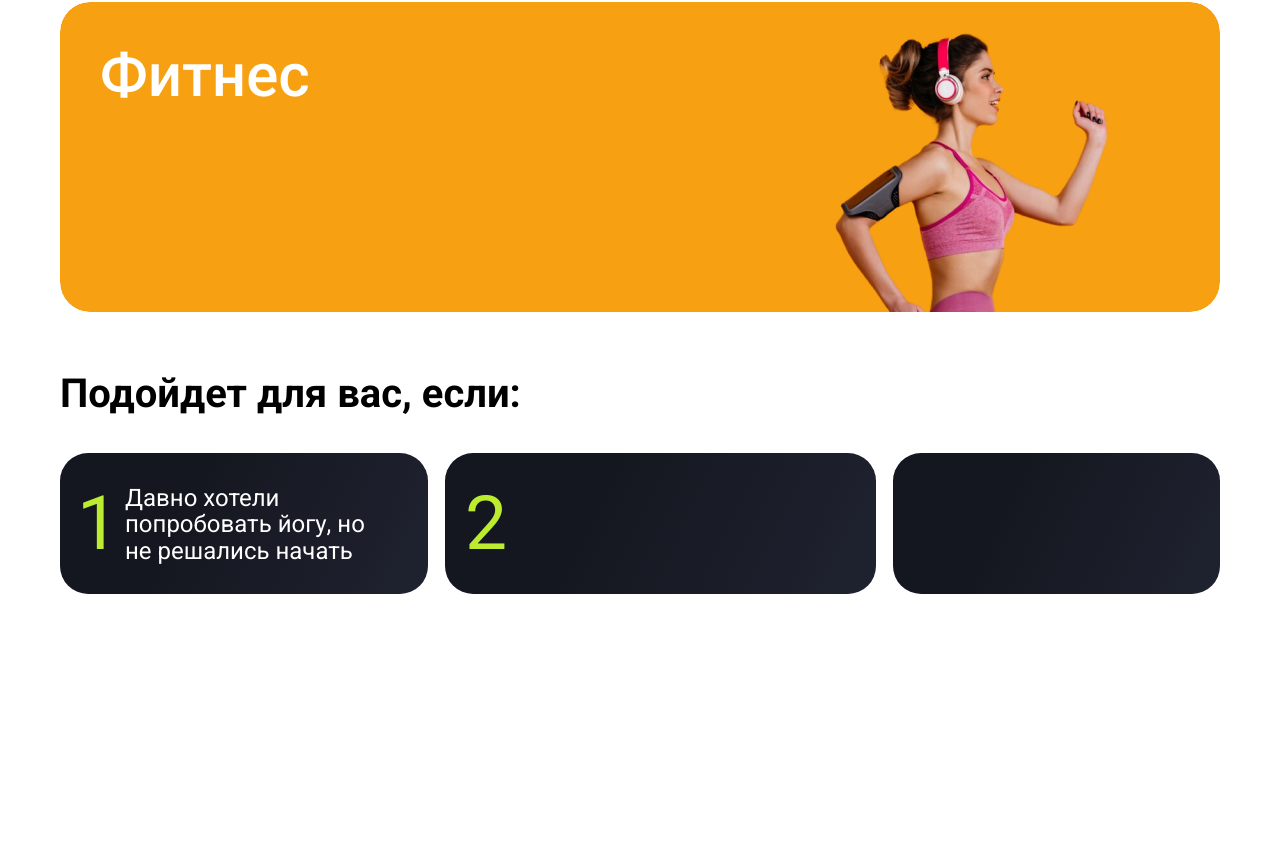
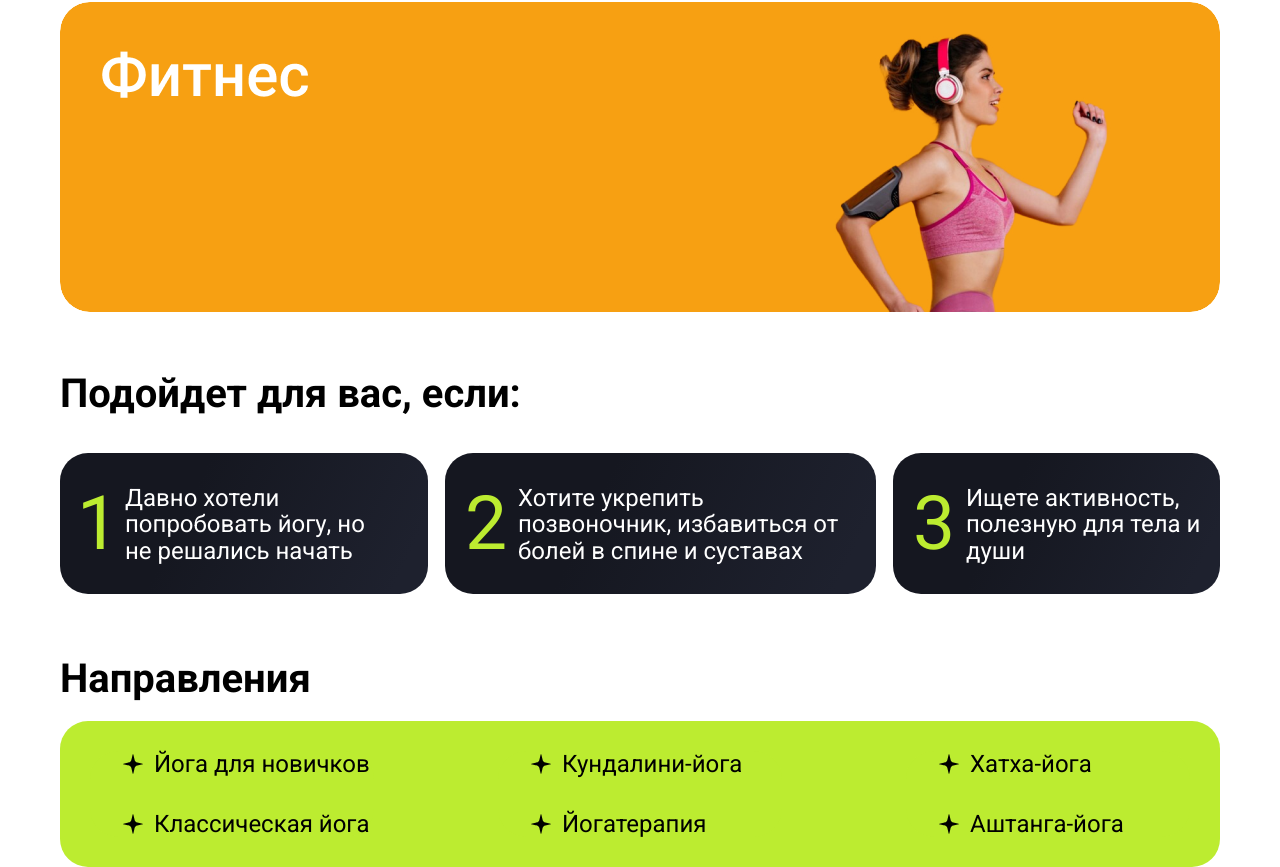
Before and after one commit to Veritas-lab/Sky_fitnessPro, a Next.js app: page /course/1 in a window 1280 px wide. Shown: the part 178-1045 px from the top of the page. Before the commit the page ends 800 px from the top, so only its background shows below. Built offline with nearby package versions, Linux system fonts and the light colour scheme.

Commit message:
Продолжаю работать над страницей курса

```diff
--- a/src/app/course/[id]/page.tsx
+++ b/src/app/course/[id]/page.tsx
@@ -25,11 +25,16 @@ export default function CoursePage() {
 
   useEffect(() => {
     setIsMounted(true);
+    return () => {
+      setIsMounted(false);
+    };
   }, []);
 
   useEffect(() => {
     if (params?.id && typeof params.id === "string") {
       setCourseId(params.id);
+    } else {
+      setCourseId("");
     }
   }, [params]);
 
@@ -58,6 +63,8 @@ export default function CoursePage() {
     <>
       <Header onLoginClick={handleLoginClick} />
       <main className={styles.courseMain}>
+        {isMounted && (
+          <>
             <div className={styles.courseImageContainer}>
               {courseId ? (
                 <img
@@ -81,12 +88,81 @@ export default function CoursePage() {
                   </div>
                   <div className={styles.courseTextBlock2}>
                     <span className={styles.courseTextNumber2}>2</span>
+                    <p className={styles.courseTextDescription2}>
+                      Хотите укрепить позвоночник, избавиться от болей в спине и суставах
+                    </p>
                   </div>
                   <div className={styles.courseTextBlock3}>
-                {/* Контент будет добавлен */}
+                    <span className={styles.courseTextNumber3}>3</span>
+                    <p className={styles.courseTextDescription}>
+                      Ищете активность, полезную для тела и души
+                    </p>
                   </div>
                 </div>
               </div>
+            )}
+            {courseId && (
+              <div className={styles.directionsSection}>
+                <h2 className={styles.directionsTitle}>Направления</h2>
+                <div className={styles.directionsFrame}>
+                  <div className={styles.directionBlock}>
+                    <div className={styles.directionItem}>
+                      <img
+                        src="/img/Sparcle.svg"
+                        alt="icon"
+                        className={styles.directionsIcon}
+                      />
+                      <span className={styles.directionsText}>Йога для новичков</span>
+                    </div>
+                    <div className={styles.directionItem}>
+                      <img
+                        src="/img/Sparcle.svg"
+                        alt="icon"
+                        className={styles.directionsIcon}
+                      />
+                      <span className={styles.directionsText}>Классическая йога</span>
+                    </div>
+                  </div>
+                  <div className={styles.directionBlock}>
+                    <div className={styles.directionItem}>
+                      <img
+                        src="/img/Sparcle.svg"
+                        alt="icon"
+                        className={styles.directionsIcon}
+                      />
+                      <span className={styles.directionsText}>Кундалини-йога</span>
+                    </div>
+                    <div className={styles.directionItem}>
+                      <img
+                        src="/img/Sparcle.svg"
+                        alt="icon"
+                        className={styles.directionsIcon}
+                      />
+                      <span className={styles.directionsText}>Йогатерапия</span>
+                    </div>
+                  </div>
+                  <div className={styles.directionBlock}>
+                    <div className={styles.directionItem}>
+                      <img
+                        src="/img/Sparcle.svg"
+                        alt="icon"
+                        className={styles.directionsIcon}
+                      />
+                      <span className={styles.directionsText}>Хатха-йога</span>
+                    </div>
+                    <div className={styles.directionItem}>
+                      <img
+                        src="/img/Sparcle.svg"
+                        alt="icon"
+                        className={styles.directionsIcon}
+                      />
+                      <span className={styles.directionsText}>Аштанга-йога</span>
+                    </div>
+                  </div>
+                </div>
+              </div>
+            )}
+          </>
         )}
       </main>
       {isMounted && isFormOpen && (
--- a/src/app/course/course.module.css
+++ b/src/app/course/course.module.css
@@ -134,6 +134,24 @@
   flex-shrink: 0;
 }
 
+.courseTextDescription2 {
+  width: 323px;
+  height: 78px;
+  transform: rotate(0deg);
+  opacity: 1;
+  font-family: "Roboto", sans-serif;
+  font-weight: 400;
+  font-style: normal;
+  font-size: 24px;
+  line-height: 110%;
+  letter-spacing: 0px;
+  font-variant-numeric: lining-nums proportional-nums;
+  color: #FFFFFF;
+  margin: 0;
+  flex-shrink: 0;
+  padding-top: 12px;
+}
+
 .courseTextBlock3 {
   width: 327px;
   height: 141px;
@@ -144,6 +162,107 @@
   display: flex;
   flex-direction: row;
   align-items: flex-start;
+}
+
+.courseTextNumber3 {
+  font-family: "Roboto", sans-serif;
+  font-weight: 500;
+  font-style: normal;
+  font-size: 75px;
+  line-height: 135%;
+  letter-spacing: 0px;
+  font-variant-numeric: lining-nums proportional-nums;
+  width: 43px;
+  height: 101px;
+  transform: rotate(0deg);
+  opacity: 1;
+  color: #BCEC30;
+  display: inline-block;
+  flex-shrink: 0;
+}
+
+.directionsSection {
+  width: 1160px;
+  display: flex;
+  flex-direction: column;
+  margin-top: 60px;
+}
+
+.directionsTitle {
+  width: 810px;
+  height: 44px;
+  transform: rotate(0deg);
+  opacity: 1;
+  font-family: "Roboto", sans-serif;
+  font-weight: 600;
+  font-style: normal;
+  font-size: 40px;
+  line-height: 110%;
+  letter-spacing: 0px;
+  font-variant-numeric: lining-nums proportional-nums;
+  color: #000000;
+  margin: 0;
+  margin-bottom: 20px;
+}
+
+.directionsFrame {
+  width: 1160px;
+  height: 146px;
+  transform: rotate(0deg);
+  opacity: 1;
+  border-radius: 28px;
+  padding: 30px;
+  background: #BCEC30;
+  display: flex;
+  flex-direction: row;
+  gap: 124px;
+  align-items: center;
+}
+
+.directionBlock {
+  width: 284px;
+  height: 86px;
+  gap: 34px;
+  transform: rotate(0deg);
+  opacity: 1;
+  border-radius: 28px;
+  padding: 30px;
+  background: #BCEC30;
+  display: flex;
+  flex-direction: column;
+  justify-content: center;
+}
+
+.directionItem {
+  display: flex;
+  flex-direction: row;
+  align-items: center;
+  gap: 8px;
+}
+
+.directionsIcon {
+  width: 26px;
+  height: 26px;
+  transform: rotate(0deg);
+  opacity: 1;
+  flex-shrink: 0;
+}
+
+.directionsText {
+  width: 250px;
+  height: 26px;
+  transform: rotate(0deg);
+  opacity: 1;
+  font-family: "Roboto", sans-serif;
+  font-weight: 400;
+  font-style: normal;
+  font-size: 24px;
+  line-height: 110%;
+  letter-spacing: 0px;
+  font-variant-numeric: lining-nums proportional-nums;
+  color: #000000;
+  margin: 0;
+  flex-shrink: 0;
 }
 
 /* Мобильная версия */
```
Also changed, not shown: public/img/Sparcle.svg (added). Lines whose indentation alone changed are shown as unchanged.
